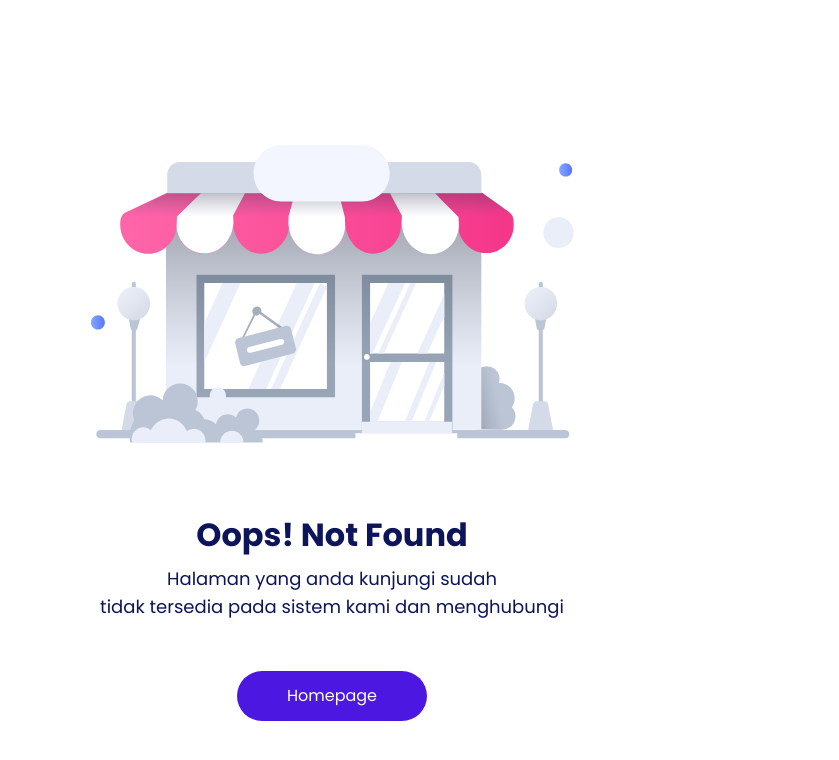
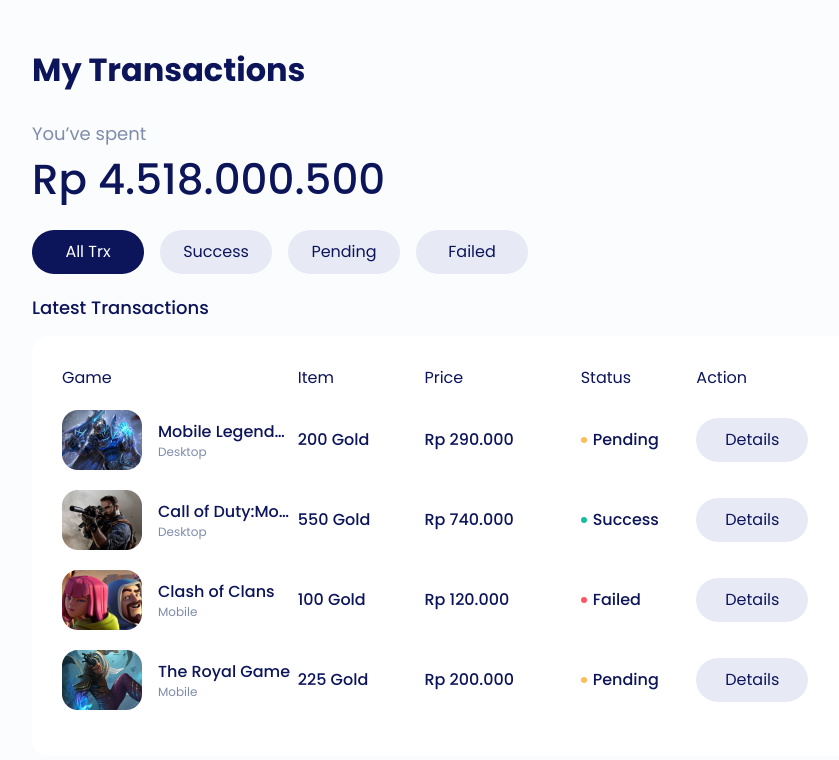
Before and after one commit to eriansha/store-gg, a Next.js app: page /member/transactions in a window 1280 px wide. Before the commit this address had no page. Shown: the top 760 px of the page, without its empty margins (308-1147 px from the left). Built offline with nearby package versions, Linux system fonts and the light colour scheme.

Commit message:
feature: member transaction page

```diff
--- a/pages/_app.tsx
+++ b/pages/_app.tsx
@@ -13,6 +13,7 @@
 import '../styles/404-not-found.css'
 import '../styles/overview.css'
 import '../styles/sidebar.css'
+import '../styles/transactions.css'
 
 
 const MyApp = ({ Component, pageProps }: AppProps) => (
--- /dev/null
+++ b/pages/member/transactions/index.tsx
@@ -0,0 +1,170 @@
+export default function Transaction() {
+  return (
+    <section className="transactions overflow-auto">
+      <main className="main-wrapper">
+        <div className="ps-lg-0">
+          <h2 className="text-4xl fw-bold color-palette-1 mb-30">My Transactions</h2>
+          <div className="mb-30">
+            <p className="text-lg color-palette-2 mb-12">You’ve spent</p>
+            <h3 className="text-5xl fw-medium color-palette-1">Rp 4.518.000.500</h3>
+          </div>
+          <div className="row mt-30 mb-20">
+            <div className="col-lg-12 col-12 main-content">
+              <div id="list_status_title">
+                <a data-filter="*" href="#" className="btn btn-status rounded-pill text-sm btn-active me-3">All
+                                Trx</a>
+                <a data-filter="success" href="#"
+                  className="btn btn-status rounded-pill text-sm me-3"
+                >Success</a>
+                <a data-filter="pending" href="#"
+                  className="btn btn-status rounded-pill text-sm me-3"
+                >Pending</a>
+                <a data-filter="failed" href="#" className="btn btn-status rounded-pill text-sm me-3">Failed</a>
+              </div>
+            </div>
+          </div>
+          <div className="latest-transaction">
+            <p className="text-lg fw-medium color-palette-1 mb-14">Latest Transactions</p>
+            <div className="main-content main-content-table overflow-auto">
+              <table className="table table-borderless">
+                <thead>
+                  <tr className="color-palette-1">
+                    <th className="" scope="col">Game</th>
+                    <th scope="col">Item</th>
+                    <th scope="col">Price</th>
+                    <th scope="col">Status</th>
+                    <th scope="col">Action</th>
+                  </tr>
+                </thead>
+                <tbody id="list_status_item">
+                  <tr data-category="pending" className="align-middle">
+                    <th scope="row">
+                      <img className="float-start me-3 mb-lg-0 mb-3" src="/img/overview-1.png"
+                        width="80" height="60" alt=""
+                      />
+                      <div className="game-title-header">
+                        <p className="game-title fw-medium text-start color-palette-1 m-0">Mobile
+                                                Legends:
+                                                The New
+                                                Battle 2021</p>
+                        <p className="text-xs fw-normal text-start color-palette-2 m-0">Desktop</p>
+                      </div>
+                    </th>
+                    <td>
+                      <p className="fw-medium color-palette-1 m-0">200 Gold</p>
+                    </td>
+                    <td>
+                      <p className="fw-medium color-palette-1 m-0">Rp 290.000</p>
+                    </td>
+                    <td>
+                      <div>
+                        <span className="float-start icon-status pending"></span>
+                        <p className="fw-medium text-start color-palette-1 m-0 position-relative">
+                                                Pending</p>
+                      </div>
+                    </td>
+                    <td>
+                      <a href="../member/transactions-detail.html"
+                        className="btn btn-status rounded-pill text-sm"
+                      >Details</a>
+                    </td>
+                  </tr>
+                  <tr data-category="success" className="align-middle">
+                    <th scope="row">
+                      <img className="float-start me-3 mb-lg-0 mb-3" src="/img/overview-2.png"
+                        width="80" height="60" alt=""
+                      />
+                      <div className="game-title-header">
+                        <p className="game-title fw-medium text-start color-palette-1 m-0">Call of
+                                                Duty:Modern</p>
+                        <p className="text-xs fw-normal text-start color-palette-2 m-0">Desktop</p>
+                      </div>
+                    </th>
+                    <td>
+                      <p className="fw-medium color-palette-1 m-0">550 Gold</p>
+                    </td>
+                    <td>
+                      <p className="fw-medium color-palette-1 m-0">Rp 740.000</p>
+                    </td>
+                    <td>
+                      <div>
+                        <span className="float-start icon-status success"></span>
+                        <p className="fw-medium text-start color-palette-1 m-0 position-relative">
+                                                Success</p>
+                      </div>
+                    </td>
+                    <td>
+                      <a href="../member/transactions-detail.html"
+                        className="btn btn-status rounded-pill text-sm"
+                      >Details</a>
+                    </td>
+                  </tr>
+                  <tr data-category="failed" className="align-middle">
+                    <th scope="row">
+                      <img className="float-start me-3 mb-lg-0 mb-3" src="/img/overview-3.png"
+                        width="80" height="60" alt=""
+                      />
+                      <div className="game-title-header">
+                        <p className="game-title fw-medium text-start color-palette-1 m-0">Clash of
+                                                Clans</p>
+                        <p className="text-xs fw-normal text-start color-palette-2 m-0">Mobile</p>
+                      </div>
+                    </th>
+                    <td>
+                      <p className="fw-medium color-palette-1 m-0">100 Gold</p>
+                    </td>
+                    <td>
+                      <p className="fw-medium color-palette-1 m-0">Rp 120.000</p>
+                    </td>
+                    <td>
+                      <div>
+                        <span className="float-start icon-status failed"></span>
+                        <p className="fw-medium text-start color-palette-1 m-0 position-relative">Failed
+                        </p>
+                      </div>
+                    </td>
+                    <td>
+                      <a href="../member/transactions-detail.html"
+                        className="btn btn-status rounded-pill text-sm"
+                      >Details</a>
+                    </td>
+                  </tr>
+                  <tr data-category="pending" className="align-middle">
+                    <th scope="row">
+                      <img className="float-start me-3 mb-lg-0 mb-3" src="/img/overview-4.png"
+                        width="80" height="60" alt=""
+                      />
+                      <div className="game-title-header">
+                        <p className="game-title fw-medium text-start color-palette-1 m-0">The Royal
+                                                Game</p>
+                        <p className="text-xs fw-normal text-start color-palette-2 m-0">Mobile</p>
+                      </div>
+                    </th>
+                    <td>
+                      <p className="fw-medium color-palette-1 m-0">225 Gold</p>
+                    </td>
+                    <td>
+                      <p className="fw-medium color-palette-1 m-0">Rp 200.000</p>
+                    </td>
+                    <td>
+                      <div>
+                        <span className="float-start icon-status pending"></span>
+                        <p className="fw-medium text-start color-palette-1 m-0 position-relative">
+                                                Pending</p>
+                      </div>
+                    </td>
+                    <td>
+                      <a href="../member/transactions-detail.html"
+                        className="btn btn-status rounded-pill text-sm"
+                      >Details</a>
+                    </td>
+                  </tr>
+                </tbody>
+              </table>
+            </div>
+          </div>
+        </div>
+      </main>
+    </section>
+  )
+}
--- /dev/null
+++ b/styles/transactions.css
@@ -0,0 +1,84 @@
+
+.transactions {
+    background-color: #FBFCFD;
+}
+
+.transactions main.main-wrapper{
+    margin-left: 340px;
+    height: 100%;
+    margin-right: auto;
+    position: relative;
+    padding: 50px 50px 50px 0px;
+}
+
+.transactions main .main-content{
+    max-width: 1047px;
+}
+
+.transactions .btn{
+    display: inline-block;
+    width: 112px;
+    padding: 0.563rem;
+}
+
+.transactions .btn-status.btn-active{
+    color: #FFFFFF;
+    background-color: #0C145A;
+}
+
+.transactions .btn-status{
+    color: #0C145A;
+    background-color: #E7EAF5;
+}
+
+.transactions .latest-transaction .main-content-table{
+    background-color: #FFFFFF;
+    padding: 1.25rem 1.875rem;
+    border-radius: 1rem;
+    max-width: 1047px;
+}
+
+.transactions .latest-transaction .game-title-header{
+    margin-top: 10px;
+    margin-bottom: 10px;
+}
+
+.transactions .latest-transaction .game-title{
+    white-space: nowrap;
+    width: 135px;
+    overflow: hidden;
+    text-overflow: ellipsis;
+}
+
+.transactions .table>:not(caption)>*>*{
+    padding: 10px 0px;
+}
+
+.transactions .latest-transaction table thead tr th{
+    font-weight: 400;
+}
+
+.transactions .latest-transaction .icon-status{
+    width: 6px;
+    height: 6px;
+    border-radius: 999px;
+    margin: 9px 6px 0px 0px;
+}
+
+.transactions .latest-transaction .icon-status.pending{
+    background-color: #FEBD57;
+}
+
+.transactions .latest-transaction .icon-status.success{
+    background-color: #1ABC9C;
+}
+
+.transactions .latest-transaction .icon-status.failed{
+    background-color: #FE5761;
+}
+
+@media (max-width:992px){
+    .transactions main.main-wrapper{
+        width: 100%;
+    }
+}
```
